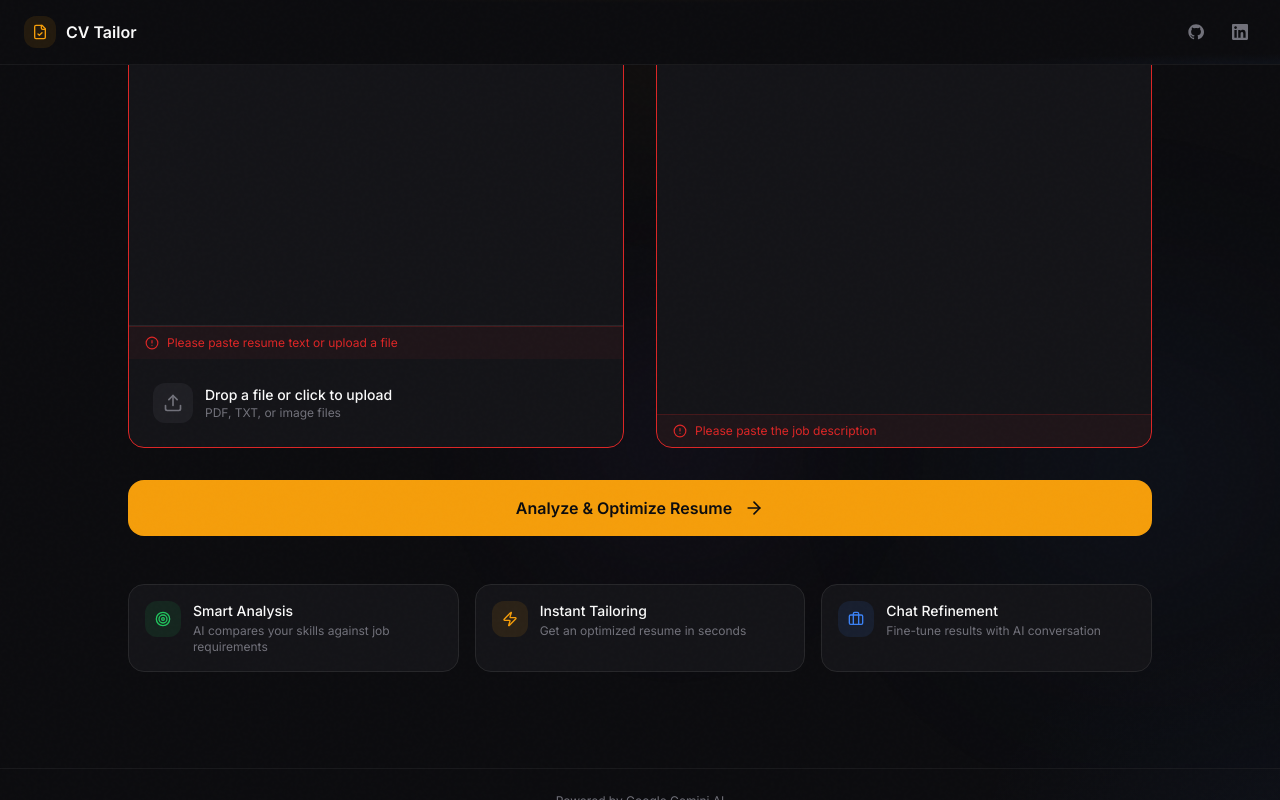
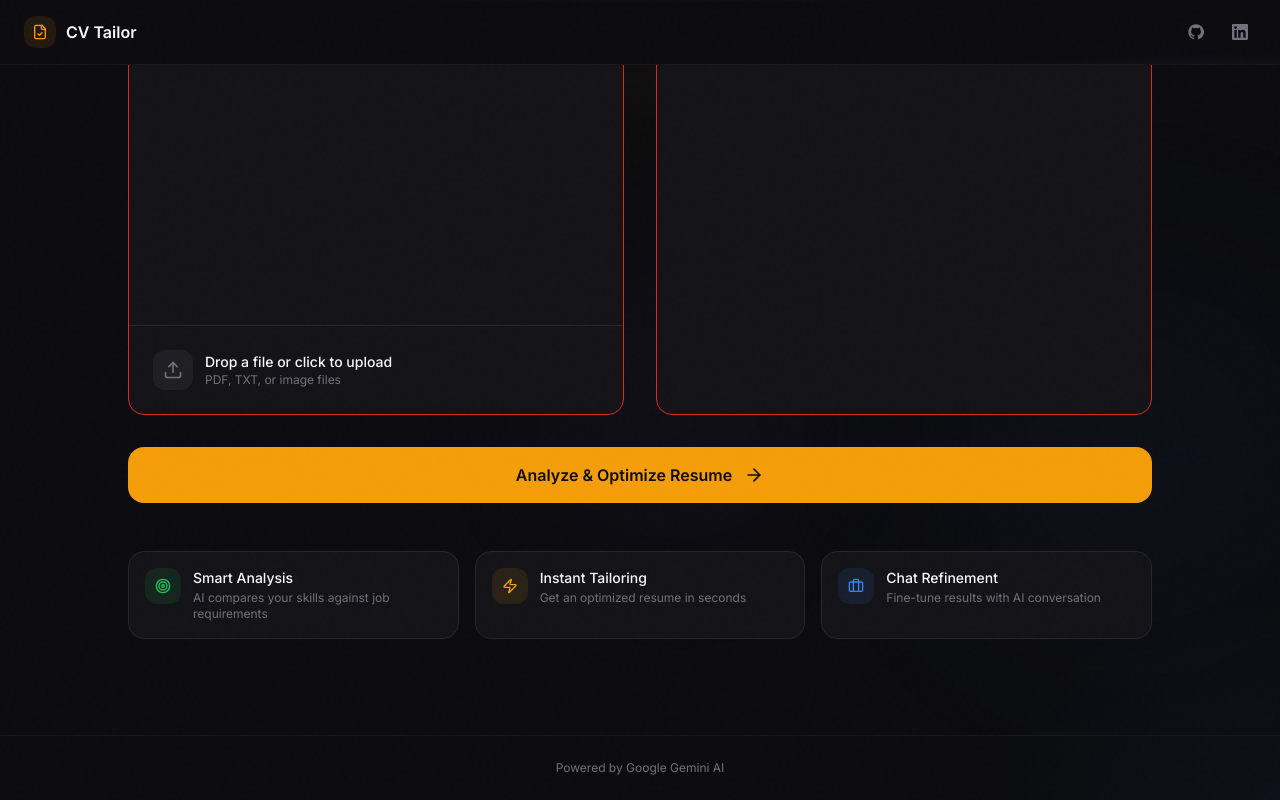
Before and after one commit to atpritam/Cv-Tailor-Edit-App, a Next.js app: page / in a window 1280 px wide. Both pictures are taken after a click on the button "Analyze & Optimize Resume". Shown: the part 488-1288 px from the top of the page. Built offline with nearby package versions, Linux system fonts and the light colour scheme.

Commit message:
feat: add overlay error messages for validation
Replace error divs with in-place alerts and clear on typing.

Co-authored-by: Pritam <143912541+atpritam@users.noreply.github.com>

```diff
--- a/components/CVTailorForm.tsx
+++ b/components/CVTailorForm.tsx
@@ -131,23 +131,23 @@ export function CVTailorForm({
 
               <div className={`rounded-2xl border ${resumeError ? 'border-destructive' : 'border-border'} bg-card overflow-hidden flex-1 flex flex-col`}>
                 {/* Textarea */}
-                <div className="p-4 border-b border-border flex-1">
+                <div className="p-4 border-b border-border flex-1 relative">
+                  {resumeError && (
+                    <div className="absolute inset-0 p-4 flex items-start gap-2 text-sm text-destructive pointer-events-none">
+                      <AlertCircle size={16} className="shrink-0 mt-0.5" />
+                      <span>{resumeError}</span>
+                    </div>
+                  )}
                   <textarea
                     value={resumeText}
                     onChange={(e) => {
                       setResumeText(e.target.value);
                       if (resumeError) setResumeError("");
                     }}
-                    placeholder="Paste your current resume text here..."
-                    className="h-full min-h-[280px] w-full resize-none bg-transparent text-sm leading-relaxed placeholder:text-muted-foreground/50 focus:outline-none"
+                    placeholder={resumeError ? "" : "Paste your current resume text here..."}
+                    className="h-full min-h-[280px] w-full resize-none bg-transparent text-sm leading-relaxed placeholder:text-muted-foreground/50 focus:outline-none relative z-10"
                   />
                 </div>
-                {resumeError && (
-                  <div className="px-4 py-2 bg-destructive/5 border-t border-destructive/20 flex items-center gap-2 text-xs text-destructive">
-                    <AlertCircle size={14} className="shrink-0" />
-                    <span>{resumeError}</span>
-                  </div>
-                )}
 
                 {/* File Upload */}
                 <div
@@ -230,23 +230,23 @@ export function CVTailorForm({
               </div>
 
               <div className={`rounded-2xl border ${jobDescError ? 'border-destructive' : 'border-border'} bg-card overflow-hidden flex-1 flex flex-col`}>
-                <div className="p-4 flex-1">
+                <div className="p-4 flex-1 relative">
+                  {jobDescError && (
+                    <div className="absolute inset-0 p-4 flex items-start gap-2 text-sm text-destructive pointer-events-none">
+                      <AlertCircle size={16} className="shrink-0 mt-0.5" />
+                      <span>{jobDescError}</span>
+                    </div>
+                  )}
                   <textarea
                     value={jobDescription}
                     onChange={(e) => {
                       setJobDescription(e.target.value);
                       if (jobDescError) setJobDescError("");
                     }}
-                    placeholder="Paste the complete job description here including requirements, responsibilities, and qualifications..."
-                    className="h-full min-h-[340px] w-full resize-none bg-transparent text-sm leading-relaxed placeholder:text-muted-foreground/50 focus:outline-none"
+                    placeholder={jobDescError ? "" : "Paste the complete job description here including requirements, responsibilities, and qualifications..."}
+                    className="h-full min-h-[340px] w-full resize-none bg-transparent text-sm leading-relaxed placeholder:text-muted-foreground/50 focus:outline-none relative z-10"
                   />
                 </div>
-                {jobDescError && (
-                  <div className="px-4 py-2 bg-destructive/5 border-t border-destructive/20 flex items-center gap-2 text-xs text-destructive">
-                    <AlertCircle size={14} className="shrink-0" />
-                    <span>{jobDescError}</span>
-                  </div>
-                )}
               </div>
             </div>
           </div>
```
